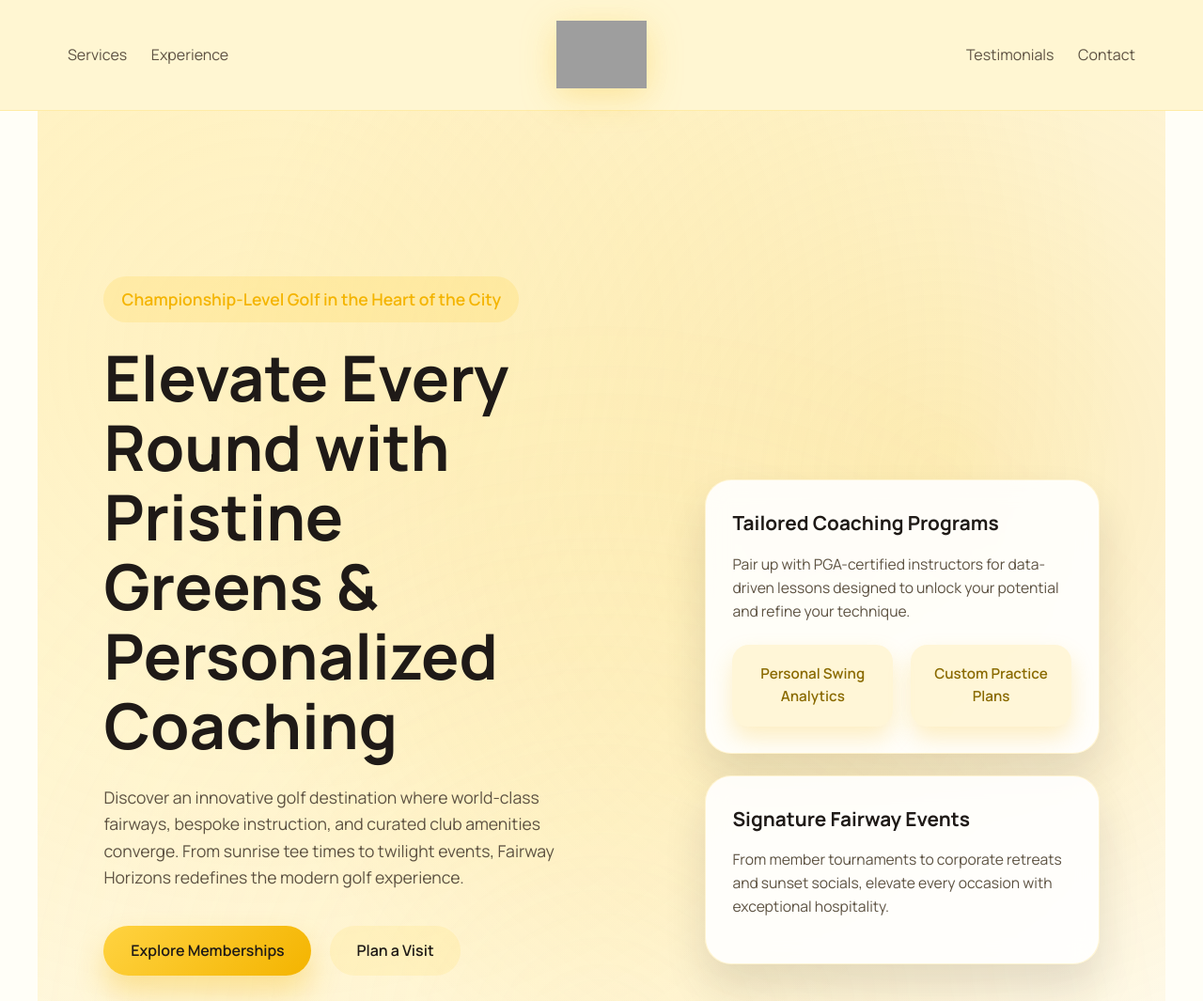
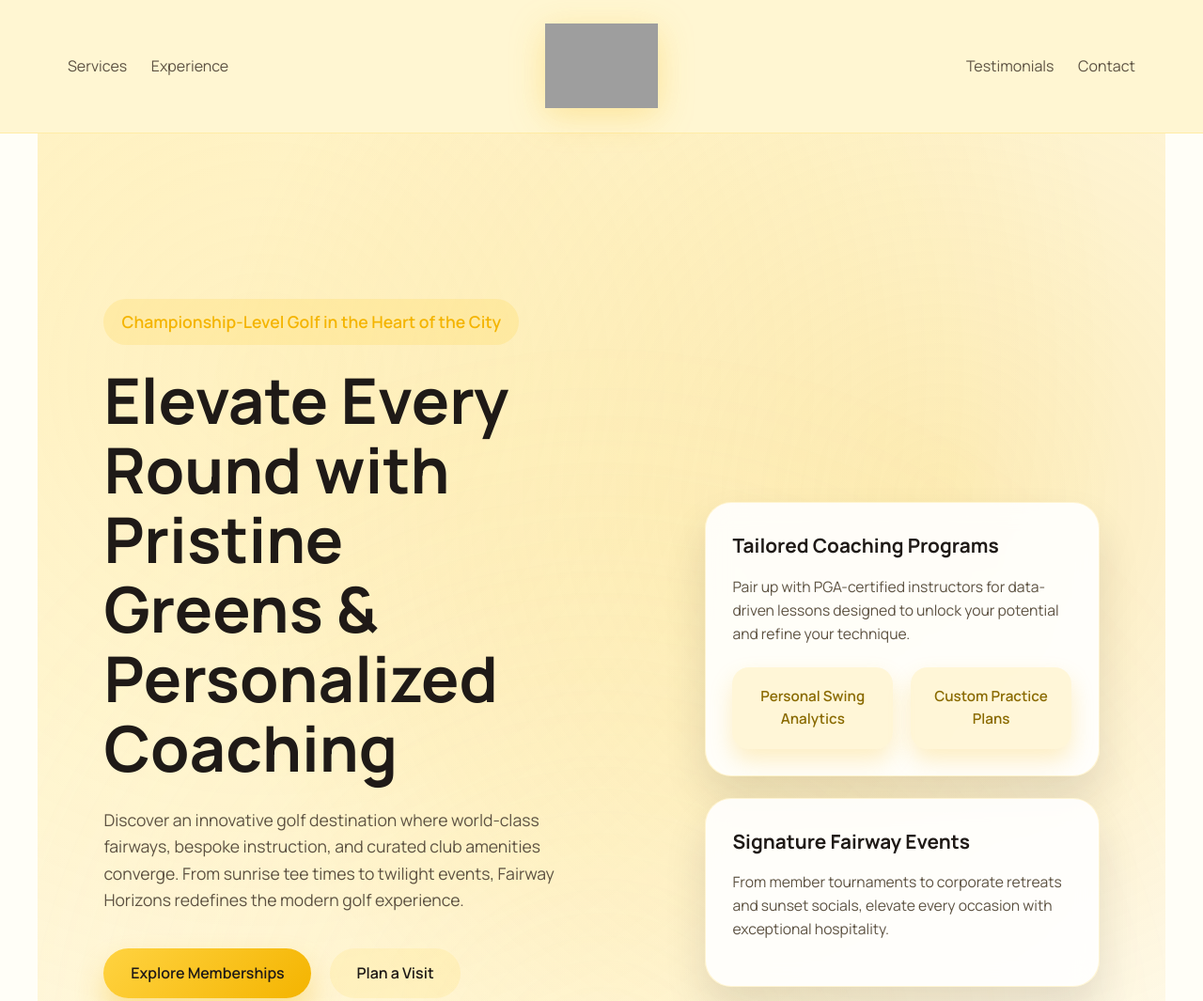
Before and after one commit to macccc383/CEFHKLMNPRWXY369, a plain HTML site: page index.html in a window 1280 px wide. Shown: the top 1065 px of the page at 94% size. Drawn offline with Linux system fonts and the light colour scheme; grey boxes are pictures that could not be loaded.

Commit message:
Update index.html

```diff
--- a/index.html
+++ b/index.html
@@ -68,8 +68,8 @@
     }
 
     .logo img {
-      width: 96px;
-      height: 96px;
+      width: 120px;
+      height: 120px;
       object-fit: contain;
       filter: drop-shadow(0 8px 18px rgba(244, 180, 0, 0.28));
     }
```
